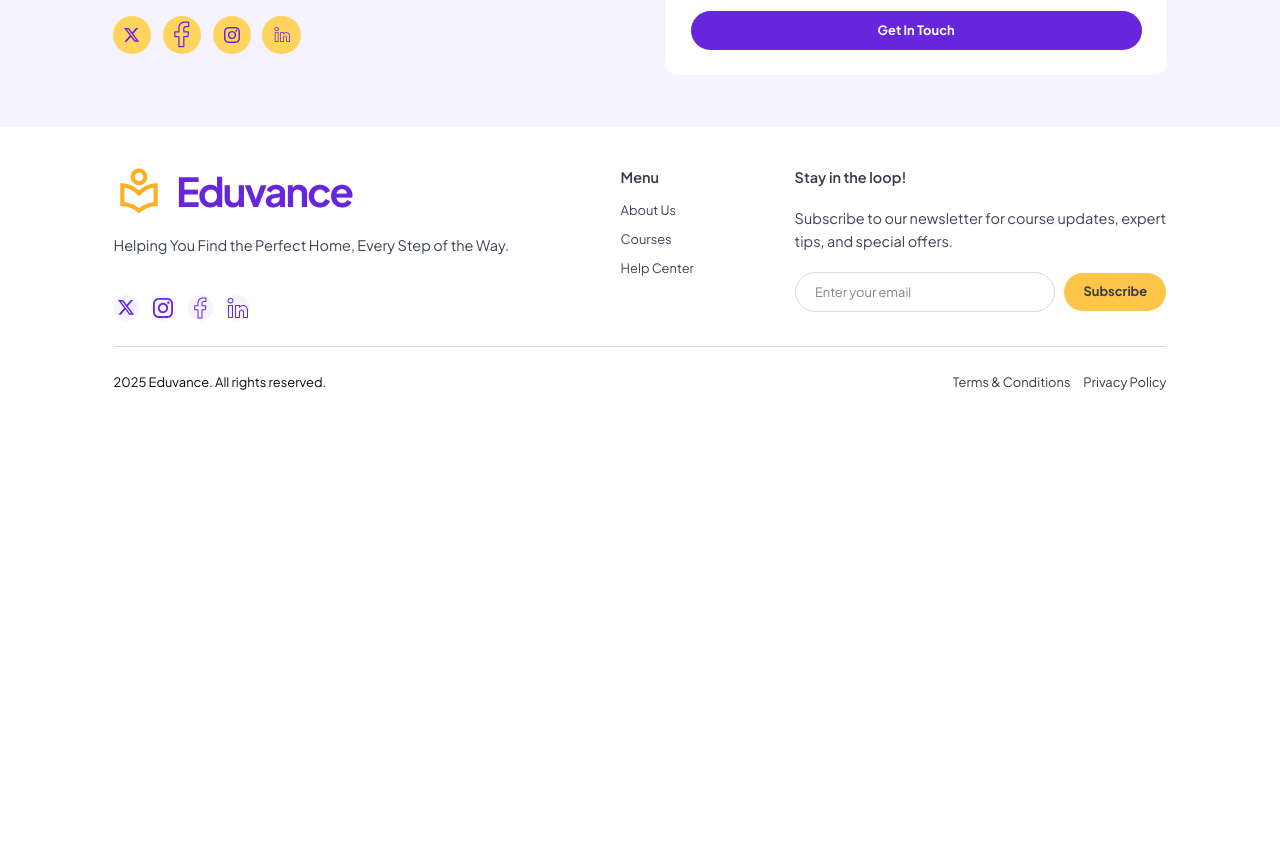
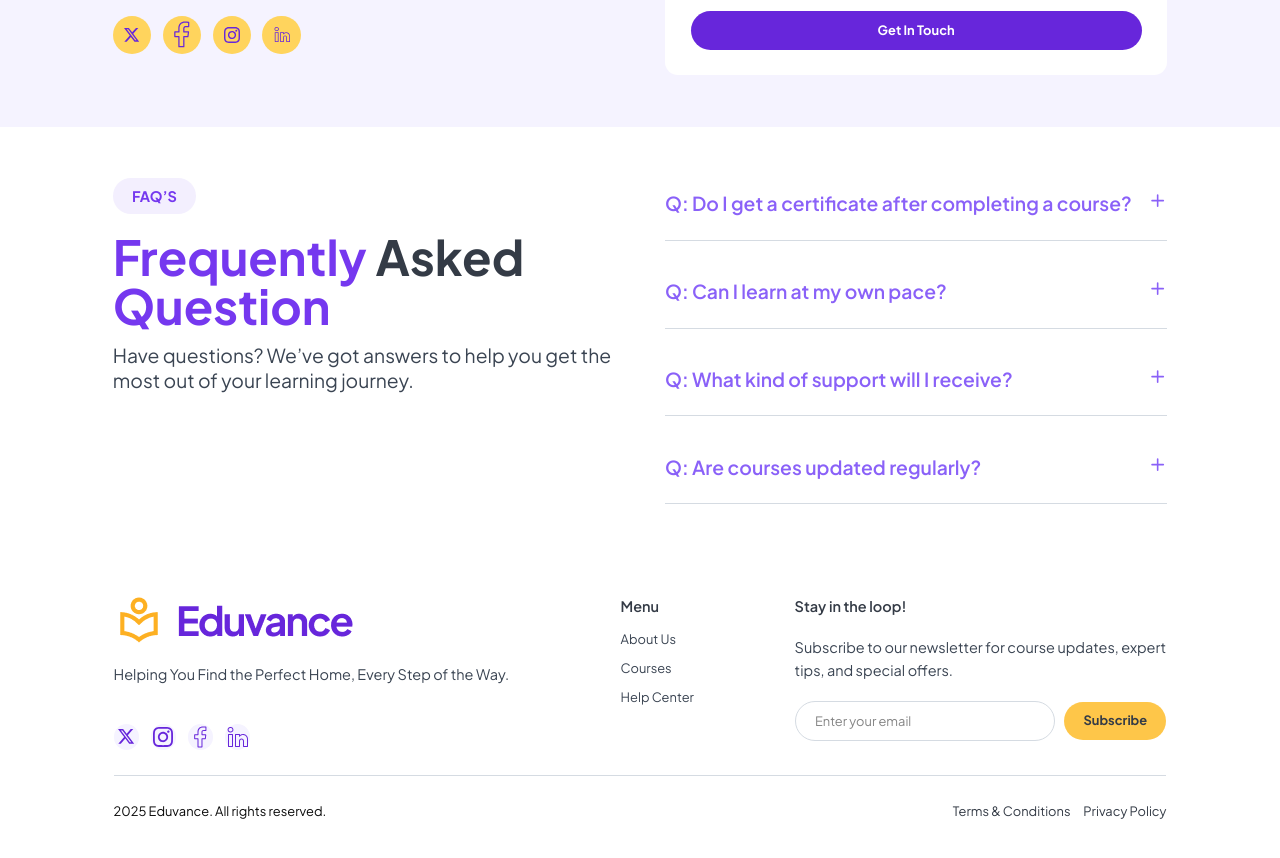
Before and after one commit to Bernardowert/eduvance, a Next.js app: page /contact in a window 1280 px wide. Shown: the part 1026-1884 px from the top of the page. Before the commit the page ends 1457 px from the top, so only its background shows below. Built offline with nearby package versions, Linux system fonts and the light colour scheme.

Commit message:
finalização da section faq na pagina de contatos

```diff
--- a/src/app/contact/page.tsx
+++ b/src/app/contact/page.tsx
@@ -1,4 +1,5 @@
 import { CardSection } from "@/components/cardSection";
+import { SectionFaqContact } from "@/components/sections/contact/faqContact";
 import { FormContact } from "@/components/sections/contact/formContact";
 
 export default function Contact(){
@@ -8,6 +9,7 @@ export default function Contact(){
               <span>Get</span> in Touch with <span>Us</span>
           </CardSection>
           <FormContact/>
+          <SectionFaqContact/>
         </>
     )
 }
--- a/src/components/faqs/index.tsx
+++ b/src/components/faqs/index.tsx
@@ -17,8 +17,8 @@ export function Faqs({id,title,description, classNameAdd}:FaqsProps){
     return(
         <Accordion type="single" collapsible>
             <AccordionItem value={`item-${id}`} className={`border-b border-gray-200 pb-7 pt-4 ${classNameAdd}`}>
-                <AccordionTrigger className="text-2xl font-semibold text-primary-500">{`Q: ${title}`}</AccordionTrigger>
-                <AccordionContent className="text-gray-800 text-lg max-w-card-p mt-2">
+                <AccordionTrigger className="text-lg laptop:text-2xl font-semibold text-primary-500 text-left">{`Q: ${title}`}</AccordionTrigger>
+                <AccordionContent className="text-gray-800 laptop:text-lg max-w-card-p mt-2">
                 {`A: ${description}`}
                 </AccordionContent>
             </AccordionItem>
--- /dev/null
+++ b/src/components/sections/contact/faqContact/faqList.tsx
@@ -0,0 +1,38 @@
+import { Faqs } from "@/components/faqs";
+
+const allFaqs = [
+    {
+       title: "Do I get a certificate after completing a course?",
+       description: "Yes! All paid courses come with a downloadable certificate. Free courses do not include certificates."
+    },
+    {
+       title: "Can I learn at my own pace?",
+       description: "Absolutely. All courses are self-paced, allowing you to study whenever it suits you."
+    },
+    {
+       title: "What kind of support will I receive?",
+       description: "You’ll have access to community forums, instructor Q&As, and for Pro Plan users—1-on-1 mentorship."
+    },
+    {
+       title: "Are courses updated regularly?",
+       description: "Yes, our instructors update course content regularly to ensure it stays relevant and up-to-date."
+    },
+]
+
+
+export function FaqList(){
+    return(
+          <div className="space-y-4 laptop:space-y-8 w-full laptop:max-w-page-about">
+                {
+                    allFaqs.map(({title,description}) => (
+                        <Faqs
+                        key={title}
+                        title={title}
+                        description={description}
+                        id={title}
+                        />
+                    ))
+                }
+          </div>
+    )
+}
--- /dev/null
+++ b/src/components/sections/contact/faqContact/index.tsx
@@ -0,0 +1,19 @@
+import { ContainerGRID } from "@/components/containerGRID";
+import { HeadingTitle } from "@/components/headingTitle";
+import { FaqList } from "./faqList";
+
+export function SectionFaqContact(){
+    return(
+        <section className="py-8 laptop:py-16">
+            <ContainerGRID className="flex items-start justify-between flex-col gap-8 laptop:gap-0 laptop:flex-row">
+                   <div className="w-full laptop:max-w-page-about text-center laptop:text-start">
+                       <HeadingTitle subtitle="FAQ’S">
+                          <span>Frequently</span> asked <span>question</span>
+                       </HeadingTitle>
+                       <p className="mt-4 laptop:text-2xl text-gray-800">Have questions? We’ve got answers to help you get the most out of your learning journey.</p>
+                   </div>
+                   <FaqList/>
+            </ContainerGRID>
+        </section>
+    )
+}
```
